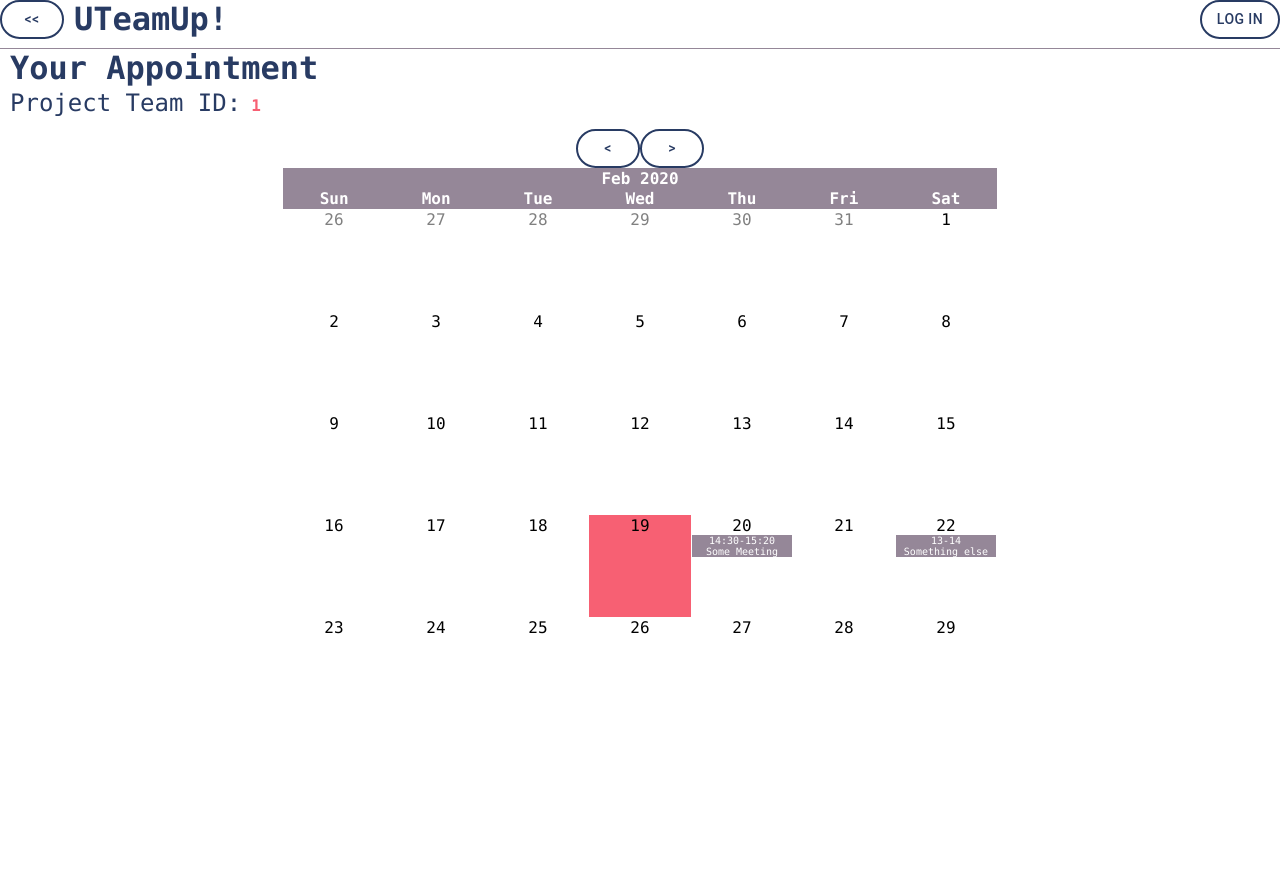
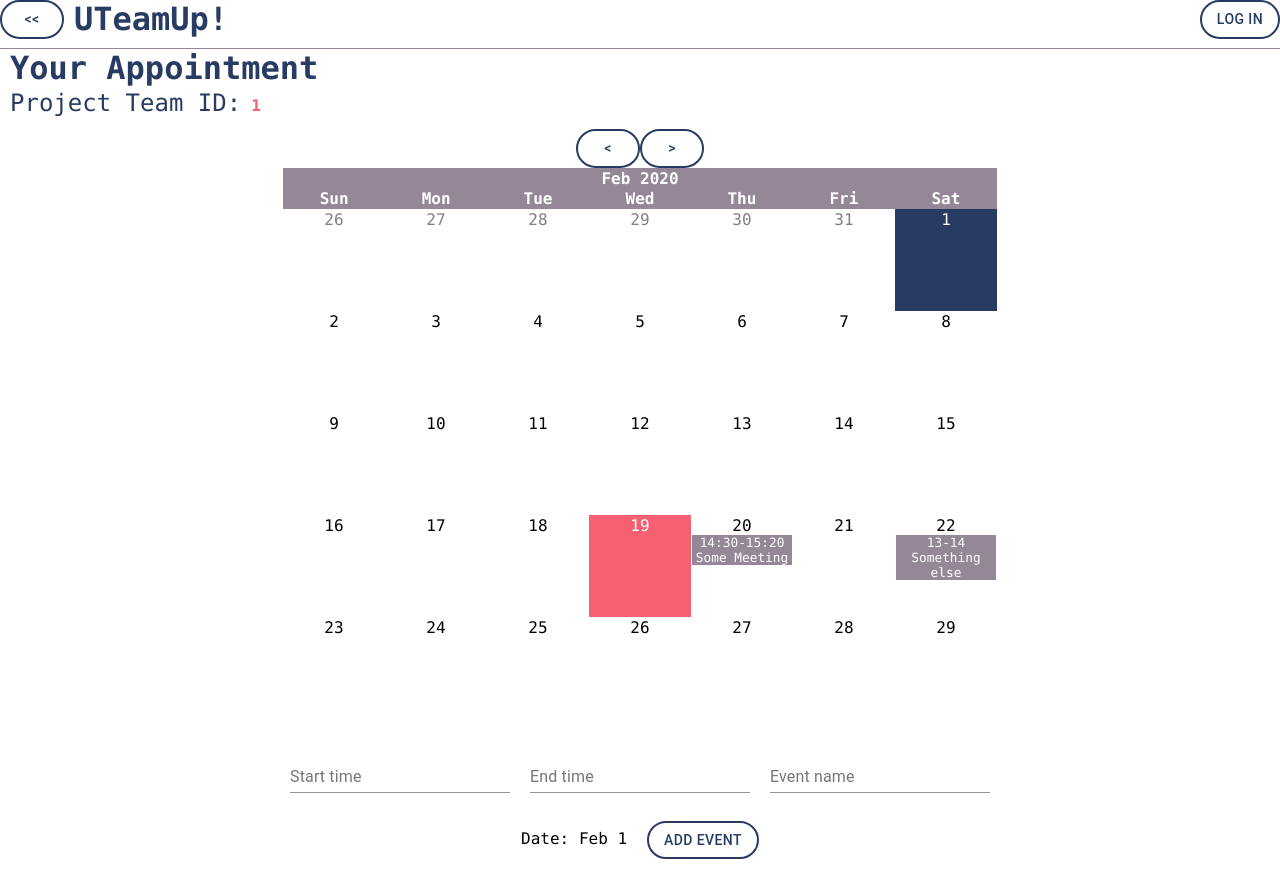
Before and after one commit to nataliamoran/u-team-up, a React (Create React App) app in the folder u_team_up_app/: page /team/appointment in a window 1280 px wide. Before the commit the page ends 800 px from the top, so only its background shows below. Built offline with nearby package versions, Linux system fonts and the light colour scheme.

Commit message:
Add form for adding events in calendar

```diff
--- a/u_team_up_app/src/react-components/Calendar/index.js
+++ b/u_team_up_app/src/react-components/Calendar/index.js
@@ -1,5 +1,6 @@
 import React from 'react';
 import Button from '@material-ui/core/Button';
+import Input from '../Input';
 
 import './styles.css';
 
@@ -11,6 +12,8 @@ const monthNames = ['Jan', 'Feb', 'Mar', 'Apr', 'May', 'Jun',
 const isSameDay = (a, b) => a.getMonth() === b.getMonth()
       && a.getFullYear() === b.getFullYear()
       && a.getDate() === b.getDate();
+
+const formatDate = d => monthNames[d.getMonth()] + ' ' + d.getDate();
 
 const formatTime = d => d.getHours() + (d.getMinutes() ? (':' + d.getMinutes()) : '');
 
@@ -31,10 +34,18 @@ class Calendar extends React.Component {
             today: new Date(now.getFullYear(), now.getMonth(), now.getDate(), 2),
             displayDate,
             schedule: props.schedule,
+            newEventName: '',
+            newEventStartTime: '',
+            newEventEndTime: '',
         };
         debug(this.state.schedule);
 
+        this.addEventCallback = this.props.addEventCallback;
+
         this.changeMonth = this.changeMonth.bind(this);
+        this.handleChange = this.handleChange.bind(this);
+        this.addEvent = this.addEvent.bind(this);
+        this.changeDisplayDate = this.changeDisplayDate.bind(this);
     }
 
     changeMonth(diff) {
@@ -42,6 +53,45 @@ class Calendar extends React.Component {
 
         displayDate.setMonth(displayDate.getMonth() + diff);
 
+        this.setState({ displayDate });
+    }
+
+    addEvent() {
+
+        const timeRe = /^([0-9]{1,2})(?::([0-9]{1,2}))$/;
+        const arr = this.state.newEventStartTime.match(timeRe);
+        if (!arr) { return; }
+        const arr2 = this.state.newEventEndTime.match(timeRe);
+        if (!arr2) { return; }
+
+        const y = this.state.displayDate.getFullYear();
+        const m = this.state.displayDate.getMonth();
+        const d = this.state.displayDate.getDate();
+
+        const [, h1, m1] = arr;
+        const [, h2, m2] = arr2;
+        const start = new Date(y, m, d, h1, m1);
+        const end = new Date(y, m, d, h2, m2);
+
+        const name = this.state.newEventName;
+
+        this.addEventCallback({ start, end, name });
+    }
+
+    handleChange(e) {
+        e.preventDefault();
+
+        const { name, value } = e.target;
+        if (/Time$/.test(name)) {
+            this.setState({ [name]: value.replace(/[^0-9:]/g, '') });
+        } else {
+            this.setState({ [name]: value });
+        }
+    }
+
+    // @param displayDate: const Date
+    changeDisplayDate(displayDate) {
+        debug('display date:', displayDate);
         this.setState({ displayDate });
     }
 
@@ -83,20 +133,21 @@ class Calendar extends React.Component {
                    <tr className='calendar__week' key={ week }>
                        {
                            [0, 1, 2, 3, 4, 5, 6].map(day => {
-                               debug('w=', week);
                                const d = new Date(this.state.displayDate.getTime());
-                               debug('d=', d);
                                const dayCode = firstDayNum(d) + week * 7 + day;
                                d.setDate(dayCode);
 
                                const isDisplayMonth = d.getMonth() === this.state.displayDate.getMonth();
                                const isToday = isSameDay(d, this.state.today);
+                               const isDisplayDate = isSameDay(d, this.state.displayDate);
                                const classes = 'calendar__day'
                                      + (isDisplayMonth ? '' : ' calendar__day_inactive')
-                                     + (isToday ? ' calendar__day_today' : '');
+                                     + (isToday ? ' calendar__day_today' :
+                                        (isDisplayDate ? ' calendar__day_display' : ''));
 
                                return (<td key={ dayCode }
-                                           className={ classes }>
+                                           className={ classes }
+                                           onClick={ () => this.changeDisplayDate(d) }>
                                            <div>
                                                <div className='calendar__date'>{ d.getDate() }</div>
                                                { this.state.schedule
@@ -145,6 +196,48 @@ class Calendar extends React.Component {
                         </tbody>
                     </table>
                 </div>
+                { this.addEventCallback &&
+                  <div className='calendar__add_event_container'>
+                      <div className='calendar__add_event_line'>
+                          <div className='calendar__add_event'>
+                              <Input className='calendar__add_event_input'
+                                     name='newEventStartTime'
+                                     value={ this.state.newEventStartTime }
+                                     label='Start time'
+                                     onChange={ this.handleChange } />
+                          </div>
+                          <div className='calendar__add_event'>
+                              <Input className='calendar__add_event_input'
+                                     name='newEventEndTime'
+                                     value={ this.state.newEventEndTime }
+                                     label='End time'
+                                     onChange={ this.handleChange } />
+                          </div>
+                          <div className='calendar__add_event'>
+                              <Input className='calendar__add_event_input'
+                                     name='newEventName'
+                                     value={ this.state.newEventName }
+                                     label='Event name'
+                                     onChange={ this.handleChange } />
+                          </div>
+                      </div>
+                      <div className='calendar__add_event_line'>
+                          <div className='calendar__add_event'>
+                              <span className='calendar__add_event_date'>
+                                  Date: { formatDate(this.state.displayDate) }
+                              </span>
+                          </div>
+                          <div className='calendar__add_event'>
+                              <Button className='calendar__button'
+                                      variant='outlined'
+                                      color='primary'
+                                      onClick={ this.addEvent }>
+                                  Add event
+                              </Button>
+                          </div>
+                      </div>
+                  </div>
+                }
             </div>
         );
     }
--- a/u_team_up_app/src/react-components/Calendar/styles.css
+++ b/u_team_up_app/src/react-components/Calendar/styles.css
@@ -59,6 +59,13 @@
 .calendar__day_today
 {
     background-color: #f76073;
+    color: #fff;
+}
+
+.calendar__day_display
+{
+    background-color: #283b63;
+    color: #fff;
 }
 
 .calendar__day_inactive
@@ -74,7 +81,33 @@
 
 .calendar__schedule
 {
-    font-size: 10px;
+    max-width: 100px;
+    font-size: 0.8em;
     background-color: #958798;
     color: #fff;
 }
+
+.calendar__add_event_container
+{
+    text-align: center;
+    display: block;
+}
+
+.calendar__add_event_line
+{
+    display: block;
+    text-align: center;
+}
+
+.calendar__add_event
+{
+    display: inline-block;
+    margin: 10px;
+}
+
+.calendar__add_event_input
+{
+    display: inline-block;
+    text-align: center;
+    width: max-content;
+}
--- a/u_team_up_app/src/react-components/TeamAppointment/index.js
+++ b/u_team_up_app/src/react-components/TeamAppointment/index.js
@@ -27,7 +27,8 @@ class TeamAppointment extends React.Component {
                     data={ this.state.teamId } />
                 <div className="body">
                     <Calendar highlight={ this.state.appointmentTime }
-                              schedule={ this.state.otherSchedule } />
+                              schedule={ this.state.otherSchedule }
+                              addEventCallback={ () => false } />
                 </div>
             </div>
         );
```
